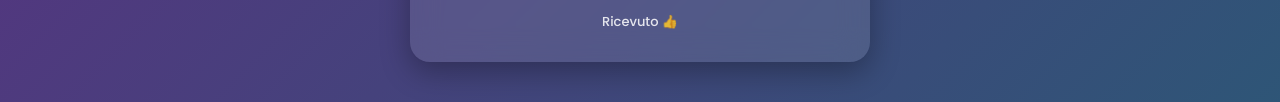
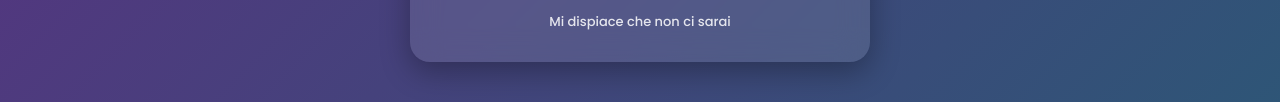
Before and after one commit to tia1209/Invito-compleanno-Iris, a plain HTML site: page index.html in a window 1280 px wide. Both pictures are taken after a click on the button "Non potrò esserci". Shown: the part 572-674 px from the top of the page. Drawn offline with nearby package versions, Linux system fonts and the light colour scheme.

Commit message:
Update index.html

```diff
--- a/index.html
+++ b/index.html
@@ -117,7 +117,7 @@
     </div>
 
     <div class="message" id="message">
-      Ricevuto 👍
+      Mi dispiace che non ci sarai
     </div>
   </div>
 
```
